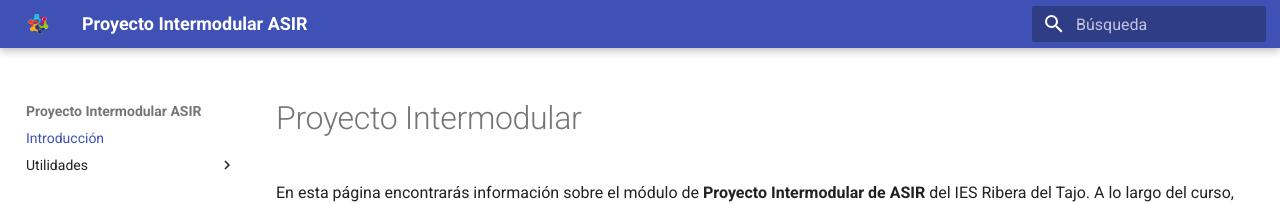
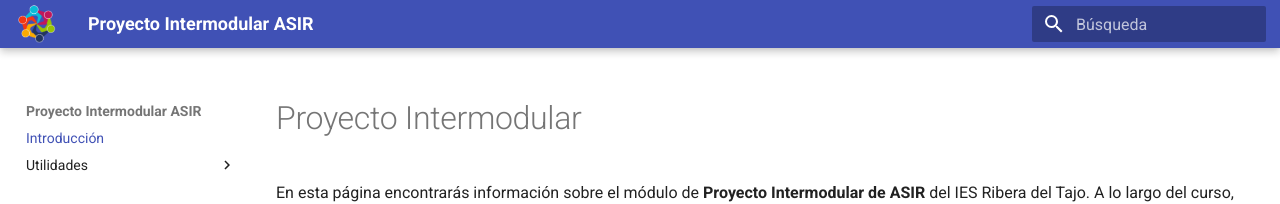
Before and after one commit to lidia1900/Proyecto-Intermodular-ASIR, an MkDocs documentation site: the page built from docs/index.md, in a window 1280 px wide. Shown: the top 204 px of the page. Built offline with MkDocs 1.6.1 and Material for MkDocs 9.7.7, drawn with Linux system fonts in a browser that asks for light colours.

Commit message:
Add logo styles to extra.css
Added styles for header logo in extra.css

```diff
--- a/docs/stylesheets/extra.css
+++ b/docs/stylesheets/extra.css
@@ -78,3 +78,18 @@
     width: auto;
     max-width: 100%;
 }
+
+/* ==========================================================
+   LOGO DE LA CABECERA
+   ========================================================== */
+
+.md-header__button.md-logo {
+    padding: 0;
+    margin: 0 0.5rem 0 0;
+}
+
+.md-header__button.md-logo img,
+.md-header__button.md-logo svg {
+    height: 2.2rem;
+    width: 2.2rem;
+}
```
